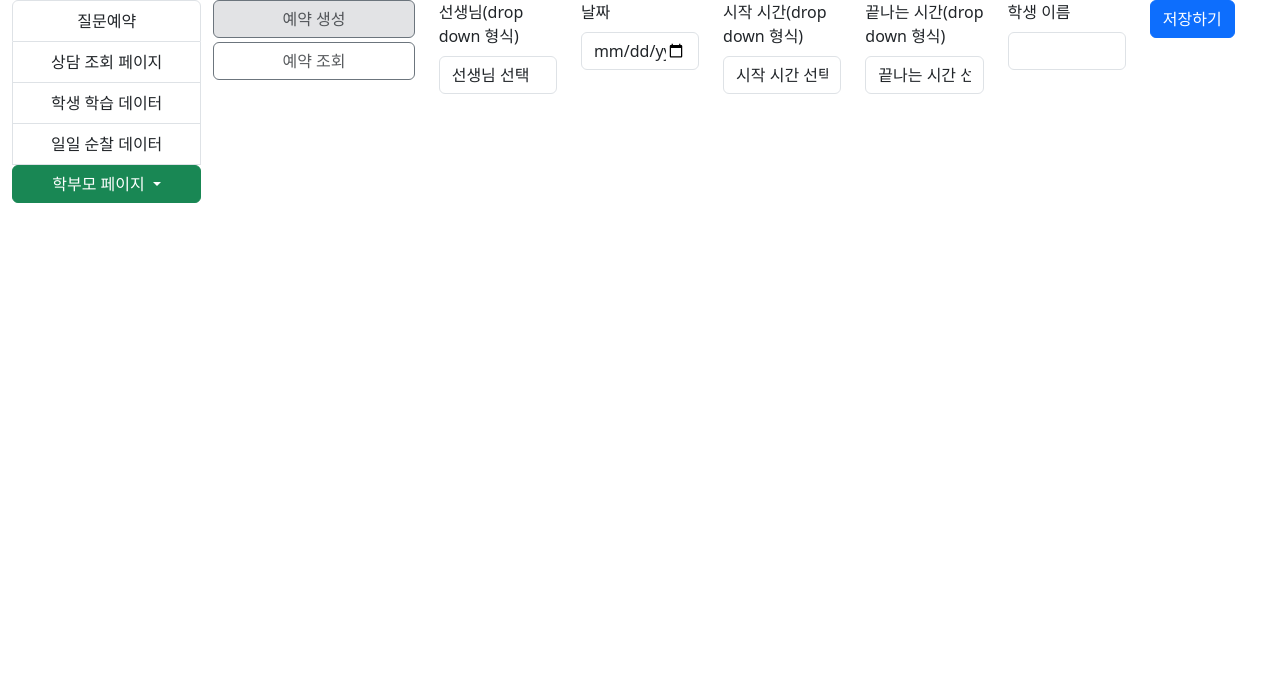
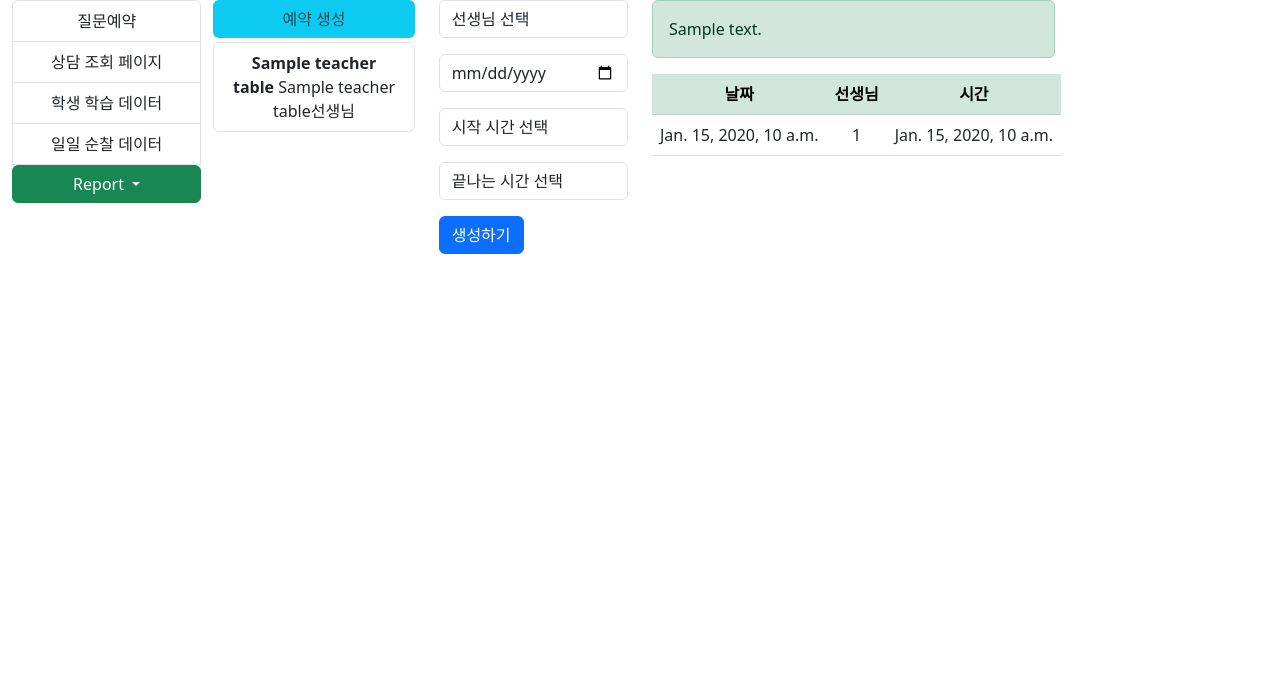
Before and after one commit to looosemycoool/orchardproject, a Django app: template templates/manager/reserve/manager_reserve_create.html in a window 1280 px wide. Shown: the part 104-804 px from the top of the page. Run offline with Django 4.2, Linux system fonts and the light colour scheme; the template is opened without the code that fills it: most values are stand-ins (such as "Sample title", 1, 10 or a date in 2020); some libraries are stand-ins or nearby versions.

Commit message:
reserve page 기간 선택, 상담 멘토링 버튼 기능 추가

```diff
--- a/manager/views/base_views.py
+++ b/manager/views/base_views.py
@@ -1,5 +1,6 @@
 from django.shortcuts import render
 from django.contrib.auth.decorators import user_passes_test
+from reserve.models import Teacher
 
 @user_passes_test(lambda u: u.is_staff, login_url='common:login')
 def index(request):
--- a/teacher/views/consulting_views.py
+++ b/teacher/views/consulting_views.py
@@ -6,8 +6,6 @@
 from ..forms import ConsultingForm
 
 from django.core.paginator import Paginator
-
-
 
 @user_passes_test(lambda u: u.is_staff, login_url='common:login')
 def consulting_page(request):
--- a/templates/manager/consulting/manager_consulting_main.html
+++ b/templates/manager/consulting/manager_consulting_main.html
@@ -3,9 +3,8 @@
     <div class="container-fluid">
         <div class="row">
             {% include 'manager/manager_main_menu.html' %}
-            <div class="col-md-2 bg-warning" style="height:700px">
+            <div class="col-md-2" style="height:700px">
                 <ul class="list-group">
-                    Consulting Submenu
                     <a href="#"
                        class="list-group-item list-group-item-action text-center"
                        aria-current="true">
--- a/templates/manager/manager_main_menu.html
+++ b/templates/manager/manager_main_menu.html
@@ -22,7 +22,7 @@
         </a>
         <button class="btn btn-success dropdown-toggle" type="button" data-bs-toggle="dropdown"
                 aria-expanded="false">
-            학부모 페이지
+            Report
         </button>
         <ul class="dropdown-menu">
             <li><a class="dropdown-item" href="#">성적 ex) 6평</a></li>
--- a/templates/manager/reserve/manager_reserve_create.html
+++ b/templates/manager/reserve/manager_reserve_create.html
@@ -1,4 +1,3 @@
-<!-- reserve_create.html -->
 {% extends 'base.html' %}
 {% block content %}
     <div class="container-fluid">
@@ -9,80 +8,76 @@
                 <div class="col-md-2 text-center list-group" style="height:700px">
                     <!-- 메뉴 항목들 -->
                     <a href="{% url 'manager:reserve_create' %}"
-                       class="btn list-group-item-action border-secondary bg-secondary-subtle mb-1">예약 생성</a>
-                    <a href="{% url 'manager:reserve_detail' %}"
-                       class="btn list-group-item-action border-secondary mb-1">예약 조회</a>
+                       class="btn list-group-item-action bg-info mb-1">예약 생성</a>
+                    <ul class="list-group">
+                        {% for t in teacher_table %}
+                            {% if current_teacher_id == t.id %}
+                                <a href="{% url 'manager:reserve_detail' teacher_id=t.id %}"
+                                   class="list-group-item list-group-item-action text-success border border-success text-center">
+                                    <strong>{{ t.subject }}</strong> {{ t.name }}선생님
+                                </a>
+                            {% else %}
+                                <a href="{% url 'manager:reserve_detail' teacher_id=t.id %}"
+                                   class="list-group-item list-group-item-action text-center">
+                                    <strong>{{ t.subject }}</strong> {{ t.name }}선생님
+                                </a>
+                            {% endif %}
+                        {% endfor %}
+                    </ul>
                 </div>
-                <div class="col-md-8" style="height:700px">
-                    <div class="row mb-3">
-                        <div class="col-md-2">
-                            <label for="id_subject" class="form-label">선생님(drop down 형식)</label>
-                            <select class="form-control" id="id_teacher" name="teacher_id">
-                                <option value="">선생님 선택</option>
-                                {% for teacher in teachers %}
-                                    <option value="{{ teacher.id }}">{{ teacher.name }}</option>
-                                {% endfor %}
-                            </select>
-                        </div>
-                        <div class="col-md-2">
-                            <label for="id_date" class="form-label">날짜</label>
-                            <input type="date" class="form-control" id="id_date" name="date"
-                                   value="{{ form.date.value|default_if_none:'' }}">
-                        </div>
-                        <div class="col-md-2">
-                            <label for="id_start_time" class="form-label">시작 시간(drop down 형식)</label>
-                            <select class="form-control" id="id_start_time" name="start_time">
-                                <option value="">시작 시간 선택</option>
-                                {% for time in times %}
-                                    <option value="{{ time }}">{{ time }}</option>
-                                {% endfor %}
-                            </select>
-                        </div>
-                        <div class="col-md-2">
-                            <label for="id_end_time" class="form-label">끝나는 시간(drop down 형식)</label>
-                            <select class="form-control" id="id_end_time" name="end_time">
-                                <option value="">끝나는 시간 선택</option>
-                                {% for time in times %}
-                                    <option value="{{ time }}">{{ time }}</option>
-                                {% endfor %}
-                            </select>
-                        </div>
-                        <div class="col-md-2">
-                            <label for="id_student_name" class="form-label">학생 이름</label>
-                            <input type="text" class="form-control" id="id_student_name" name="student_name"
-                                   value="{{ form.student_name.value|default_if_none:'' }}">
-                        </div>
-                        <div class="col-md-2">
-                            <button type="submit" class="btn btn-primary">저장하기</button>
-                        </div>
-                    </div>
-                </div>
-            </div>
-        </form>
-    </div>
-{% endblock %}
-
-
-<label for="id_teacher">선생님</label>
-<select name="teacher" id="id_teacher" class="form-control">
+                <div class="col-md-2" style="height:700px">
+                    <select class="form-control mb-3" id="id_teacher" name="teacher_name">
                         <option value="">선생님 선택</option>
                         {% for teacher in teachers %}
                             <option value="{{ teacher.id }}">{{ teacher.name }}</option>
                         {% endfor %}
                     </select>
 
-<label for="id_start_time">시작 시간</label>
-<select name="start_time" id="id_start_time" class="form-control">
+                    <input type="date" class="form-control mb-3" id="id_date" name="date"
+                           value="{{ form.date.value|default_if_none:'' }}">
+
+                    <select class="form-control mb-3" id="id_time_table" name="start_time">
                         <option value="">시작 시간 선택</option>
                         {% for time in time_table %}
-        <option value="{{ time.id }}">{{ time.time }}</option>
+                            <option value="{{ time }}">{{ time }}</option>
                         {% endfor %}
                     </select>
 
-<label for="id_end_time">끝나는 시간</label>
-<select name="end_time" id="id_end_time" class="form-control">
+                    <select class="form-control mb-3" id="id_time_table" name="end_time">
                         <option value="">끝나는 시간 선택</option>
                         {% for time in time_table %}
-        <option value="{{ time.id }}">{{ time.time }}</option>
+                            <option value="{{ time }}">{{ time }}</option>
                         {% endfor %}
                     </select>
+
+                    <button type="submit" class="btn btn-primary">생성하기</button>
+                </div>
+                <div class="col-md-4" style="height:700px">
+                    {% if success_message %}
+                        <div class="alert alert-success" role="alert">
+                            {{ success_message }}
+                        </div>
+                    {% endif %}
+                    <table class="table align-middle" style="text-align: center">
+                        <thead>
+                        <tr class="table-success">
+                            <th style="width: 25%; white-space: nowrap;">날짜</th>
+                            <th style="width: 20%; white-space: nowrap;">선생님</th>
+                            <th style="width: 20%; white-space: nowrap;">시간</th>
+                        </tr>
+                        </thead>
+                        <tbody>
+                        {% for reserve in reserve_data %}
+                            <tr class="table">
+                                <td style="white-space: nowrap;">{{ reserve.date }}</td>
+                                <td style="white-space: nowrap;">{{ reserve.teacher_id }}</td>
+                                <td style="white-space: nowrap;">{{ reserve.time }}</td>
+                            </tr>
+                        {% endfor %}
+                        </tbody>
+                    </table>
+                </div>
+            </div>
+        </form>
+    </div>
+{% endblock %}
--- a/templates/manager/student_study/student_study_detail.html
+++ b/templates/manager/student_study/student_study_detail.html
@@ -34,7 +34,7 @@
                              tabindex="0">
                             {% for week in unique_week %}
                                 <a href="?student_name={{ student_name }}&selected_week={{ week }}"
-                                   class="list-group-item">{{ week }}</a>
+                                   class="list-group-item" style="white-space:nowrap;">{{ week }}</a>
                             {% endfor %}
                         </div>
                     </div>
```
Also changed, not shown: manager/urls.py (+7 -2 lines), manager/views/reserve_views.py (+106 -41 lines), templates/manager/reserve/manager_reserve_date_filter_table.html (added, +11 -0 lines), templates/manager/reserve/manager_reserve_detail.html (+87 -2 lines), templates/manager/reserve/manager_reserve_main.html (+10 -2 lines), templates/reserve/reserve_detail.html (+9 -5 lines), db.sqlite3. Lines whose indentation alone changed are shown as unchanged.
